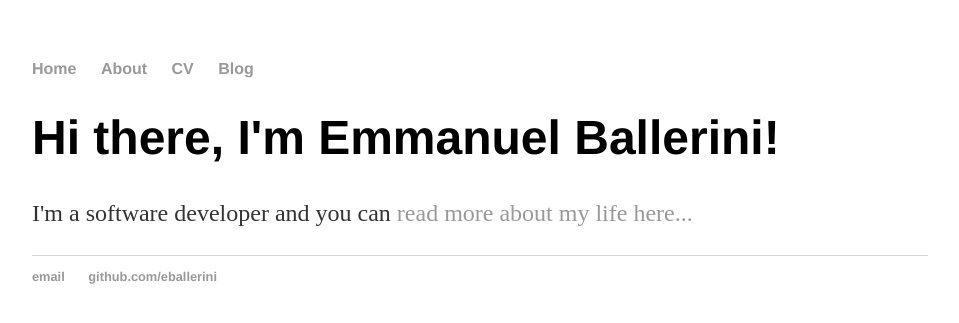
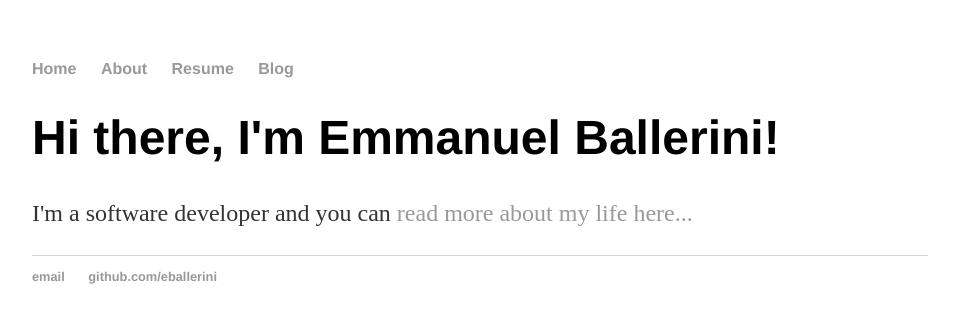
Before and after one commit to eballerini/eballerini.github.io, a Jekyll site: the page built from index.html, in a window 1280 px wide. Shown: the top 323 px of the page, without its empty margins (160-1119 px from the left). Built offline with Jekyll 4.4.1, drawn with Linux system fonts in a browser that asks for light colours.

Commit message:
update layout

```diff
--- a/_layouts/default.html
+++ b/_layouts/default.html
@@ -10,7 +10,7 @@
     		<ul>
         		<li><a href="/">Home</a></li>
 	        	<li><a href="/about">About</a></li>
-	        		<li><a href="/cv">CV</a></li>
+        		<li><a href="/resume">Resume</a></li>
         		<li><a href="/blog">Blog</a></li>
     		</ul>
 		</nav>
@@ -21,7 +21,7 @@
 		</div><!-- /.container -->
 		<footer>
     		<ul>
-	        		<li><a href="mailto:@gmail.com">email</a></li>
+        		<li><a href="mailto:emmanuel.ballerini@gmail.com">email</a></li>
         		<li><a href="https://github.com/eballerini">github.com/eballerini</a></li>
 			</ul>
 		</footer>
```
Lines whose indentation alone changed are shown as unchanged.
